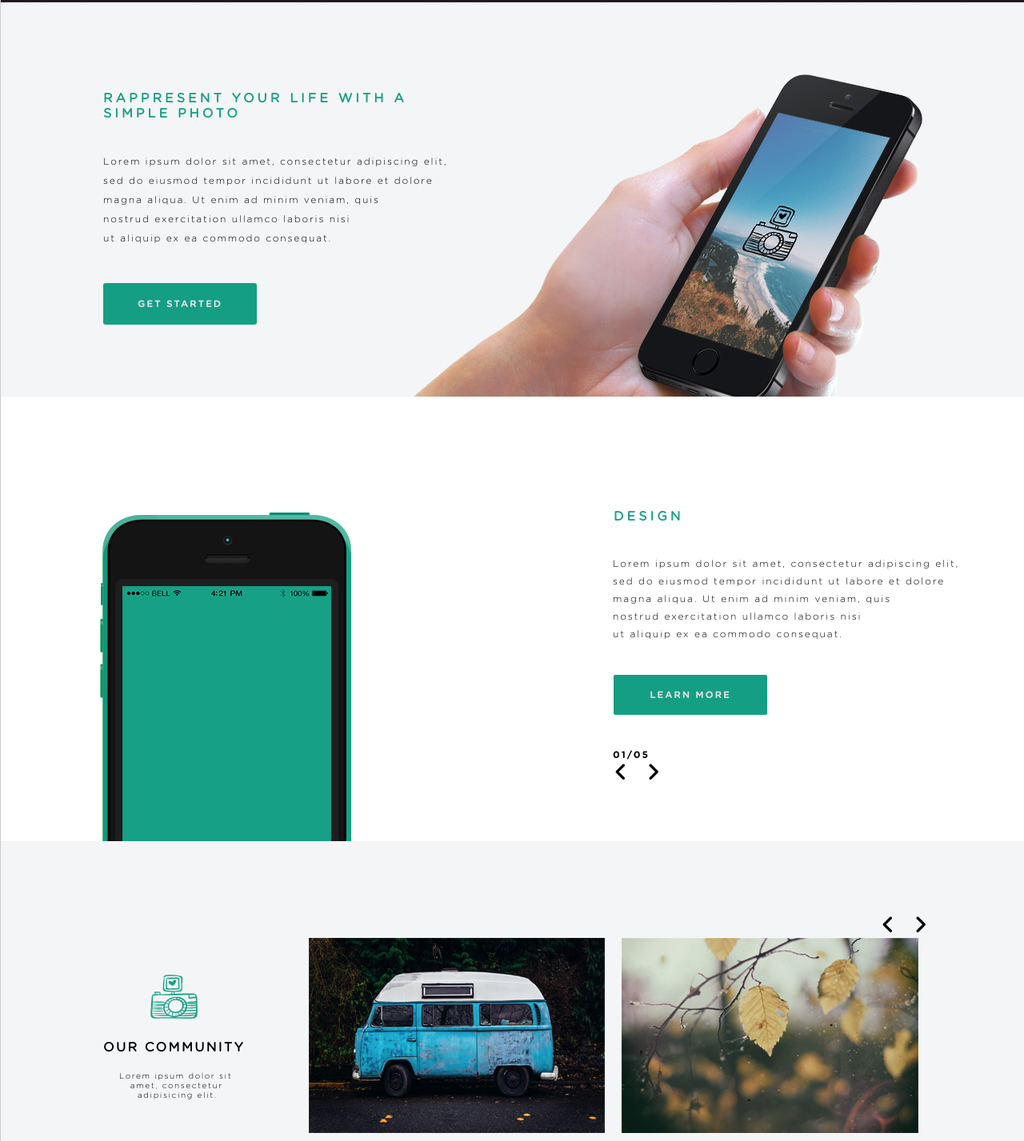
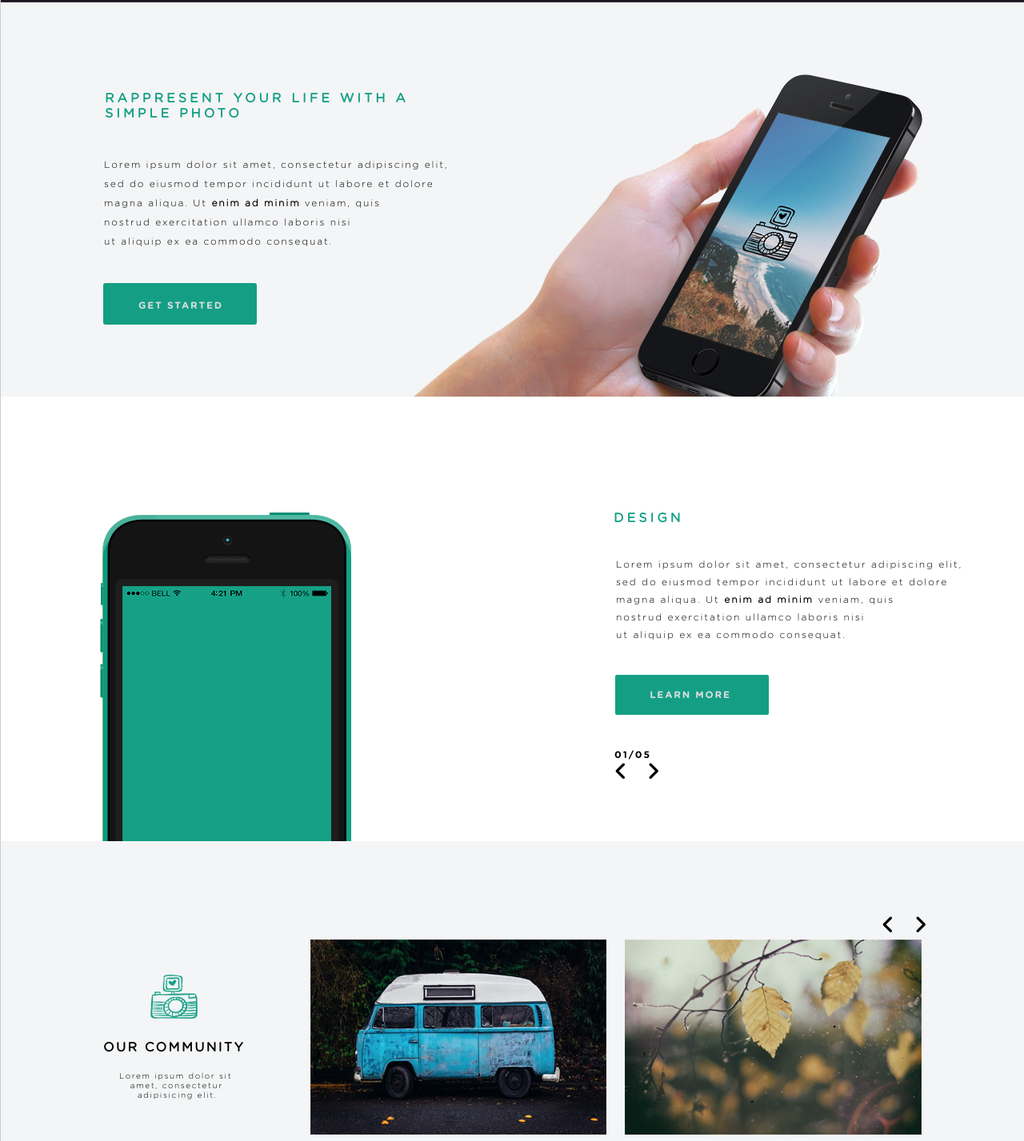
Before and after one commit to MYelfimova/dataroot-week1, a plain HTML site: page index.html in a window 1280 px wide. Shown: the part 753-2180 px from the top of the page at 80% size. Drawn offline with Linux system fonts and the light colour scheme.

Commit message:
font modified

```diff
--- a/index.html
+++ b/index.html
@@ -39,12 +39,12 @@
 
             <div class="aboutus-text">
                 <h6>Rappresent your life with a  simple photo</h6>
-                <pre><p>Lorem ipsum dolor sit amet, consectetur adipiscing elit,
+                <pre><span id="txt">Lorem ipsum dolor sit amet, consectetur adipiscing elit,
 sed do eiusmod tempor incididunt ut labore et dolore
-magna aliqua. Ut enim ad minim veniam, quis
+magna aliqua. Ut <span style="font-weight: 700">enim ad minim</span> veniam, quis
 nostrud exercitation ullamco laboris nisi
-ut aliquip ex ea commodo consequat.</p></pre>
-                <button class="cta">get started</button>
+ut aliquip ex ea commodo consequat.</span></pre>
+                <button class="cta"><span>get started</span></button>
             </div>
 
         </div>
@@ -52,12 +52,12 @@ ut aliquip ex ea commodo consequat.</p></pre>
 
             <div class="design-text">
                 <h6>Design</h6>
-                <pre><p>Lorem ipsum dolor sit amet, consectetur adipiscing elit,
+                <pre><span>Lorem ipsum dolor sit amet, consectetur adipiscing elit,
 sed do eiusmod tempor incididunt ut labore et dolore
-magna aliqua. Ut enim ad minim veniam, quis
+magna aliqua. Ut <span style="font-weight: 600">enim ad minim</span> veniam, quis
 nostrud exercitation ullamco laboris nisi
-ut aliquip ex ea commodo consequat.</p></pre>
-                <button class="cta">learn more</button>
+ut aliquip ex ea commodo consequat.</span></pre>
+                <button class="cta"><span>learn more</span></button>
                 <div>
                     <span id="num">01/05</span>
                     <span id="arrows"><i class="fa fa-angle-left"></i><i class="fa fa-angle-right"></i></span>
@@ -98,9 +98,9 @@ ut aliquip ex ea commodo consequat.</p></pre>
 
         <div class="download">
            <h5>download it</h5>
-            <pre><p>Lorem ipsum dolor sit amet, consectetur adipiscing elit, sed do eiusmod tempor incididunt ut
- labore et dolore magna aliqua. Ut enim ad minim veniam, quis nostrud exercitation ullamco
-                                    laboris nisi ut aliquip ex ea commodo consequat.</p></pre>
+            <pre><span>Lorem ipsum dolor sit amet, consectetur adipiscing elit, sed do eiusmod tempor incididunt ut</span>
+ <span style="letter-spacing:1.8px">labore et dolore magna aliqua. Ut enim ad minim veniam, quis nostrud exercitation ullamco</span>
+                                    <span style="letter-spacing:1.9px">laboris nisi ut aliquip ex ea commodo consequat.</span></pre>
             <div class="buttons">
                 <button type="button" class="btn" id="apple"><span class="label-words">apple store</span><span class="btn-label"><i class="fa fa-apple" ></i></span></button>
 
@@ -110,8 +110,8 @@ ut aliquip ex ea commodo consequat.</p></pre>
 
         <div class="footer">
             <ul id="footer-links">
-                <li>credits <span class="break-line">|</span></li>
-                <li>privacy <span class="break-line">|</span></li>
+                <li>credits <span class="break-line"> |</span></li>
+                <li>privacy <span class="break-line">| </span></li>
                 <li>our teams</li>
             </ul>
             <p id='copyright'>Copyright by phototime - all right reserved</p>
--- a/styles/styles.css
+++ b/styles/styles.css
@@ -120,13 +120,19 @@ div.aboutus-text{
     width: 438px;
 }
 div.aboutus-text>h6{
+    position: relative;
+    left: 2px;
+
     font-family: Gothemrounded-book;
     text-transform: uppercase;
     font-size: 16px;
     letter-spacing: 4px;
     color: #149f85;
 }
-div.aboutus-text pre{
+div.aboutus-text pre span#txt{
+    position: relative;
+    left: 1px;
+    top: 4px;
     margin-top: 3px;
     font-size: 12px;
     letter-spacing: 1.85px;
@@ -135,7 +141,9 @@ div.aboutus-text pre{
     line-height: 24px;
 }
 div.aboutus-text>button{
-    margin-top: 32px;
+    position: relative;
+    top: 2px;
+    top: 28px;
     width: 192px;
     height: 52px;
     background-color:#149f85;
@@ -147,7 +155,11 @@ div.aboutus-text>button{
     text-transform: uppercase;
     letter-spacing: 1.8px;
     cursor: pointer;
-
+}
+div.aboutus-text>button.cta>span{
+    position: relative;
+    top: 2px;
+    left:1px;
 }
 
 /*DESIGN BLOCK*/
@@ -167,6 +179,7 @@ div.design-text{
 div.design-text>h6{
     position: relative;
     left: 2px;
+    top: 2px;
     font-family: Gothemrounded-book;
     text-transform: uppercase;
     font-size: 16px;
@@ -174,28 +187,34 @@ div.design-text>h6{
     color: #149f85;
 }
 div.design-text pre{
+    position: relative;
+    top: 1px;
+    left: 5px;
     font-size: 12px;
-    margin-top: 0px;
-    margin-left: 1px;
     letter-spacing: 1.9px;
     font-family: Gothemrounded-light;
     color: black;
     line-height: 22px;
 }
 div.design-text>button{
-    margin-top: 28px;
-    margin-left: 2px;
+    position: relative;
+    top:28px;
+    left:4px;
     width: 192px;
     height: 50px;
     background-color:#149f85;
     border-radius: 2px;
-    font-family: Gothemrounded-bold;
-    color: #ddd;
-    font-size: 12px;
     border: none;
     text-transform: uppercase;
     letter-spacing: 1.8px;
     cursor: pointer;
+}
+div.design-text>button>span{
+    position: relative;
+    left: -2px;
+    font-family: Gothemrounded-bold;
+    color: #ddd;
+    font-size: 12px;
 }
 
 div.design-text>div{
@@ -205,6 +224,9 @@ div.design-text>div{
     margin-left: 1px;
 }
 div.design-text span#num{
+    position: relative;
+    top:28px;
+    left: 2px;
     font-size: 12px;
     color: black;
     letter-spacing: 2px;
@@ -212,6 +234,7 @@ div.design-text span#num{
 div.design-text span#arrows{
     display: block;
     position: relative;
+    top: 27px;
     left: 2px;
     color: black;
     font-size: 26px;
@@ -277,14 +300,16 @@ div.pics>img{
     margin-right: 30px;
 }
 div.inline-img-van{
-    position: absolute;
-    margin-top: 0px;
-    margin-left: 384px;
+    display: inline-block;
+    position: relative;
+    top: 2px;
+    left:386px;
 }
 div.inline-img-leaf{
-    position: absolute;
-    margin-top: 0px;
-    margin-left: 775px;
+    display: inline-block;
+    position: relative;
+    left:404px;
+    top: 2px;
 }
 
 /*SUBSCRIBE BLOCK*/
@@ -307,7 +332,7 @@ div.inline-img-leaf{
     position: relative;
     display: inline;
     top: 404px;
-    left: 466px;
+    left: 467px;
     width: 310px;
     height: 126px;
 
@@ -322,6 +347,7 @@ div.inline-img-leaf{
     font-family: Gothemrounded-book;
     color: black;
     font-size: 16px;
+    font-weight: 600;
     letter-spacing: 2.2px;
 }
 #subscribe-input>span{
@@ -363,11 +389,12 @@ div.download>h5{
     color: black;
 }
 div.download pre{
-    margin-top: -27px;
+    margin-top: -25px;
     margin-left: 220px;
     font-size: 12px;
     letter-spacing: 1.85px;
     font-family: Gothemrounded-light;
+    font-weight: 700;
     text-transform: uppercase;
     color: black;
     line-height: 23px;
@@ -402,23 +429,27 @@ div.download pre{
     left: -20px;
     top: 9px;
     letter-spacing: 2.6px;
+    color: white;
 }
 #android>span.label-words{
     position: relative;
     left: -14px;
     top: 7px;
     letter-spacing: 4px;
+    color: white;
 }
 #apple>span.btn-label>i{
     position: relative;
     font-size: 26px;
     top: 12px;
+    color: white;
 }
 #android>span.btn-label>i{
     position: relative;
-    font-size: 29px;
+    font-size: 31px;
     top: 10px;
     left: 1px;
+    color: white;
 }
 #apple{
 
@@ -427,7 +458,7 @@ div.download pre{
 }
 #android{
 
-    margin-top: 35px;
+    margin-top: 33px;
     margin-left: 32px;
 }
 .btn {
```
